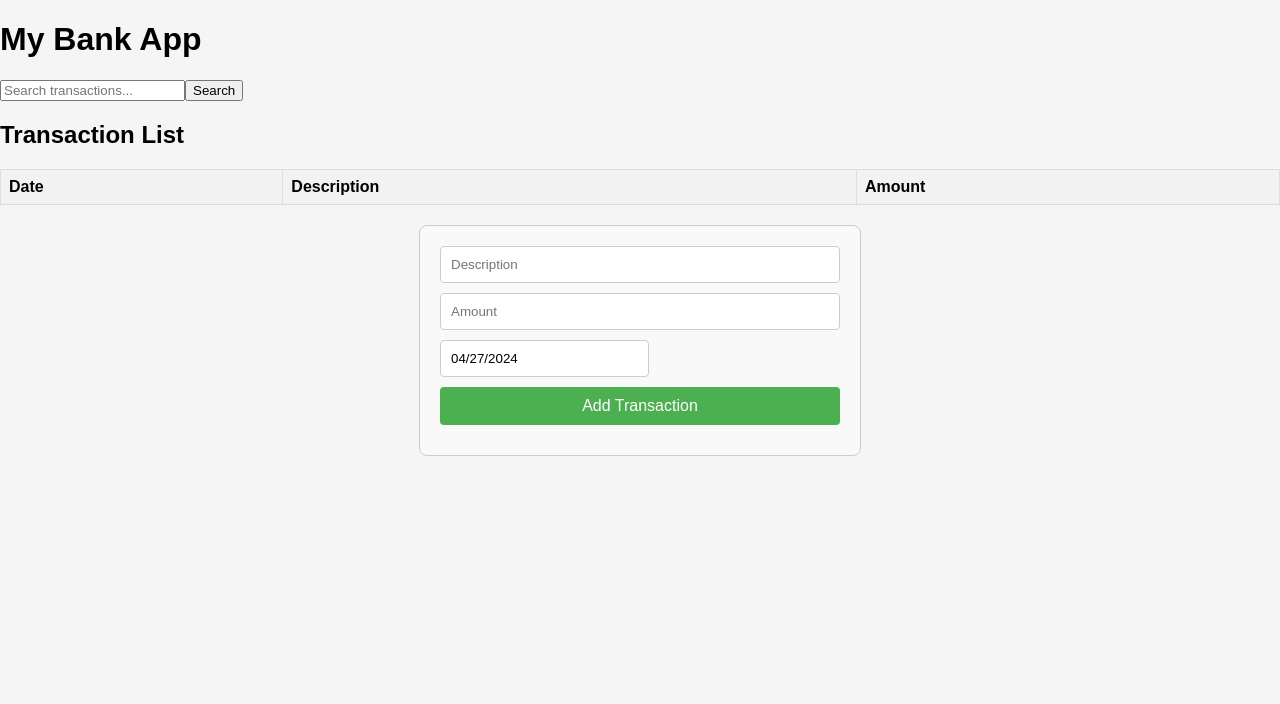
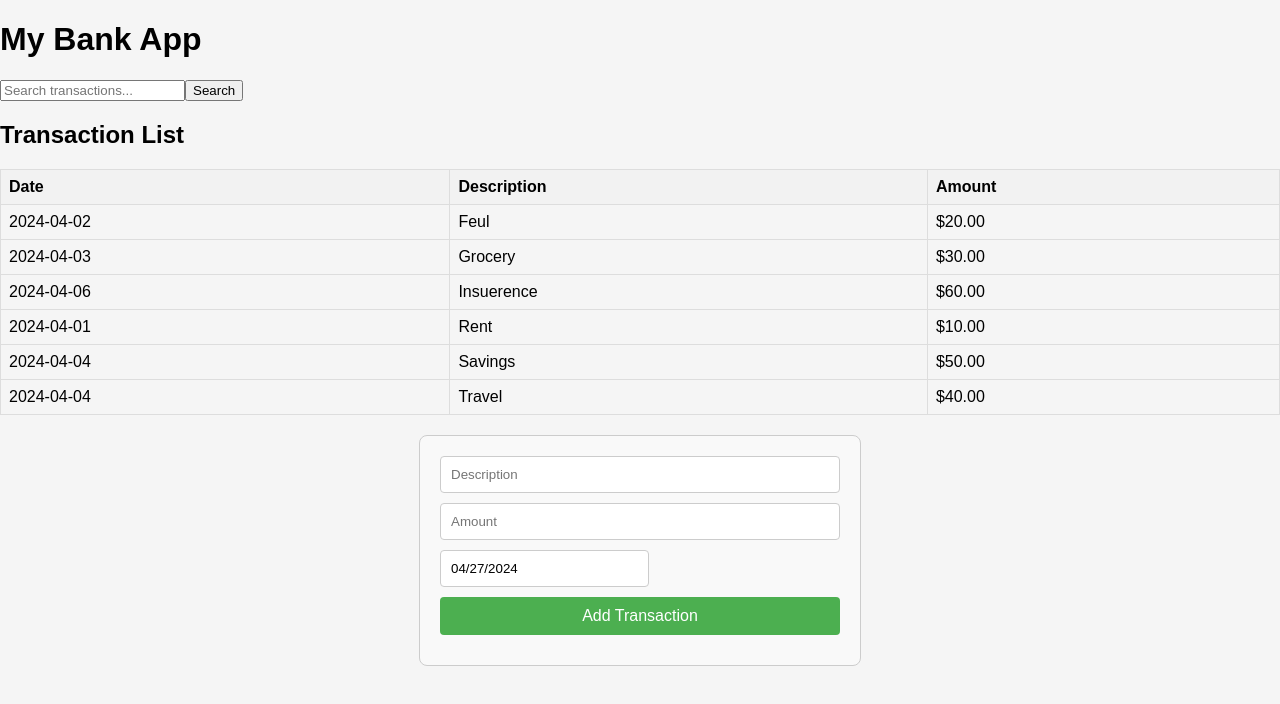
Before and after one commit to kishmwangi/bank-of-flatiron, a React (Create React App) app: page / in a window 1280 px wide. Shown: the top 704 px of the page. Built offline with nearby package versions, Linux system fonts and the light colour scheme; data requests are answered from the project's data file.

Commit message:
new update

```diff
--- /dev/null
+++ b/data/db.json
@@ -0,0 +1,40 @@
+{
+    "transaction": [
+        {
+            "id": 1,
+            "date": "2024-04-01",
+            "description": "Rent",
+            "amount": 10
+          },
+          {
+            "id": 2,
+            "date": "2024-04-02",
+            "description": "Feul",
+            "amount": 20
+          },
+          {
+            "id": 3,
+            "date": "2024-04-03",
+            "description": "Grocery",
+            "amount": 30
+          },
+          {
+              "id": 4,
+              "date": "2024-04-04",
+              "description":"Travel",
+              "amount":40
+          },
+          {
+              "id": 5,
+              "date": "2024-04-04",
+              "description":"Savings",
+              "amount":50
+          },
+          {
+              "id": 6,
+              "date": "2024-04-06",
+              "description":"Insuerence",
+              "amount":60
+          }
+    ]
+}
--- a/src/App.js
+++ b/src/App.js
@@ -3,6 +3,7 @@ import React, { useState, useEffect } from 'react';
 import TransactionList from './components/TransactionList/TransactionList';
 import TransactionForm from './components/TransactionForm/TransactionForm';
 import './App.css';
+
 
 function App() {
   const [transactions, setTransactions] = useState([]);
@@ -10,7 +11,7 @@ function App() {
   const [filteredTransactions, setFilteredTransactions] = useState([]);
 
   useEffect(() => {
-    fetch('http://localhost:3001/')
+    fetch('http://localhost:3500/transaction')
       .then(response => {
         if (!response.ok) {
           throw new Error('Network response was not ok');
```
Also changed, not shown: src/db.json (deleted, +0 -44 lines).
